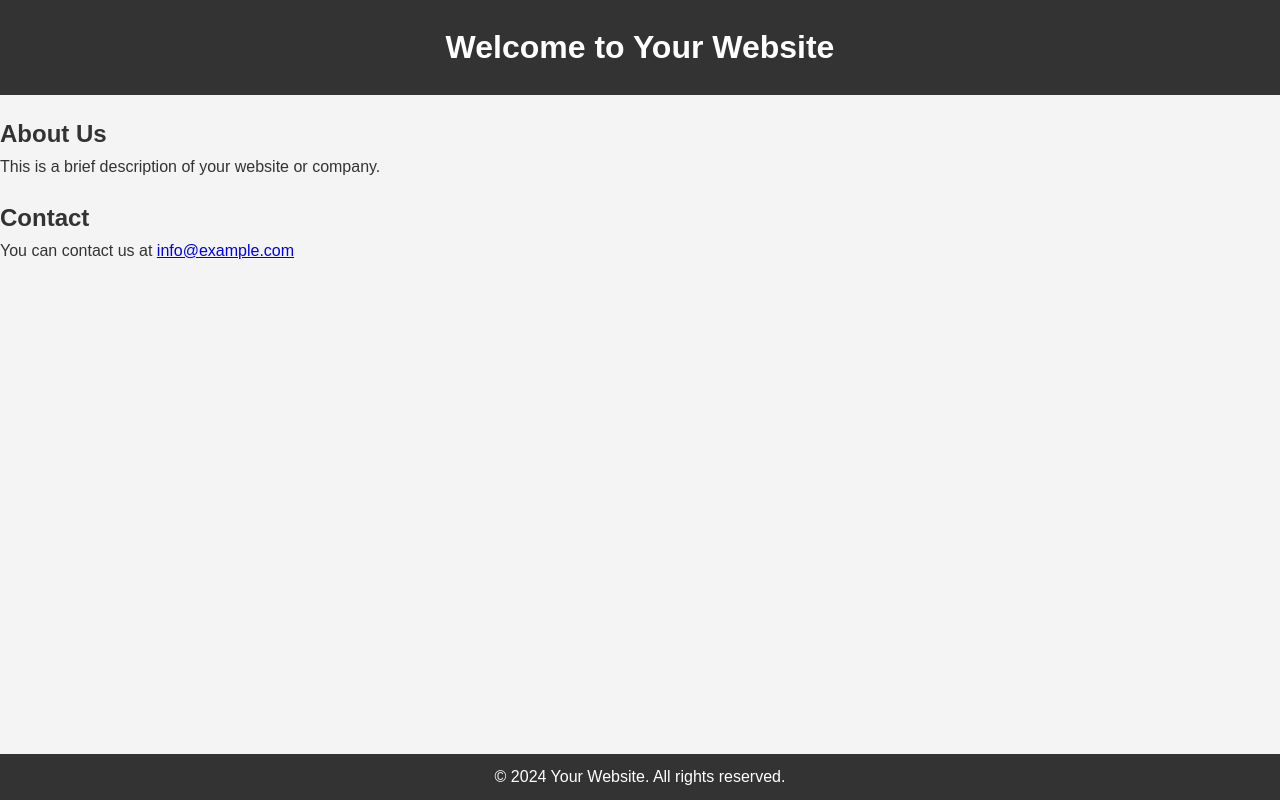
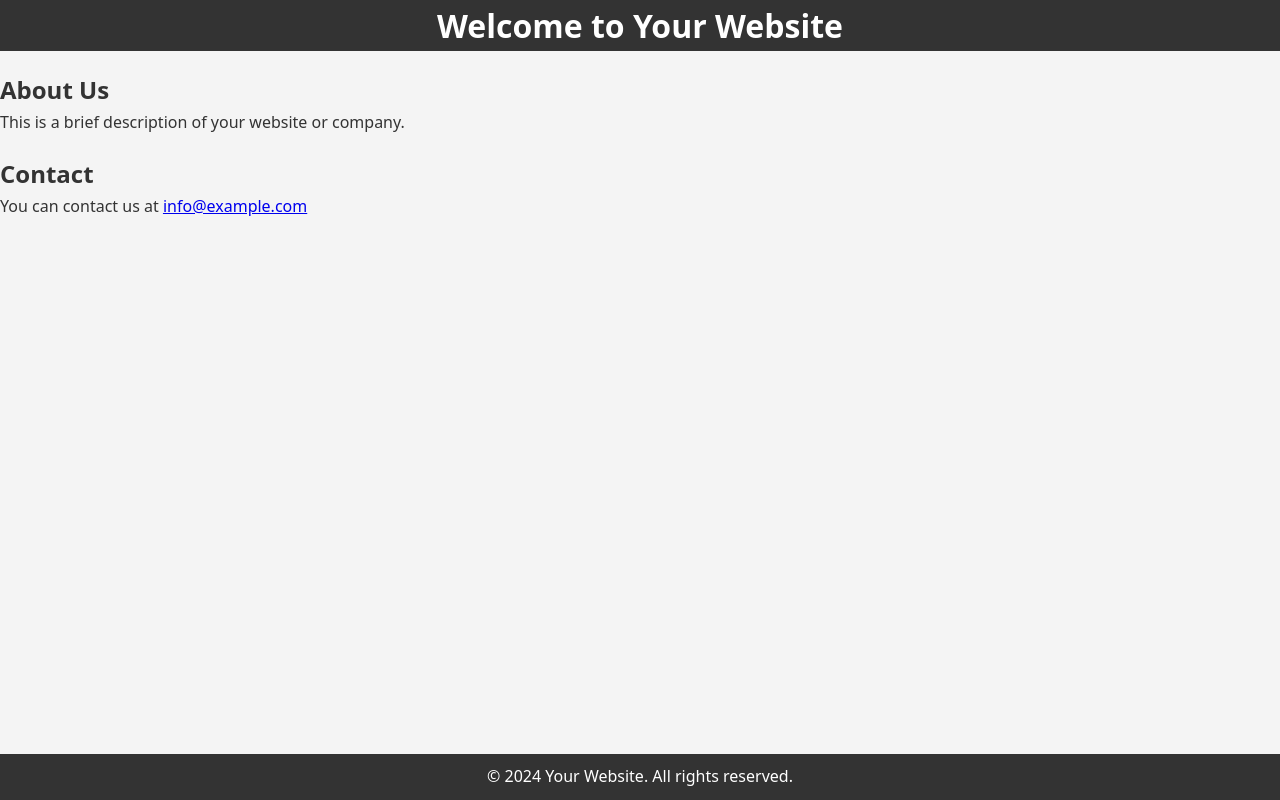
Before and after one commit to MaxVerweij/MaxVerweij.github.io, a plain HTML site: page index.html in a window 1280 px wide. Drawn offline with Linux system fonts and the light colour scheme.

Commit message:
Updating font to Noto Sans

```diff
--- a/assets/css/style.css
+++ b/assets/css/style.css
@@ -5,7 +5,7 @@ body, h1, h2, p, ul {
 }
 
 body {
-    font-family: 'Oxygen', sans-serif;
+    font-family: 'Noto Sans', sans-serif;
     line-height: 1.6;
     background-color: #f4f4f4;
     color: #333;
@@ -19,7 +19,7 @@ body {
 header {
     background-color: #333;
     color: #fff;
-    padding: 22px 0;
+    padding: 22 px 0;
     text-align: center;
 }
 
```
